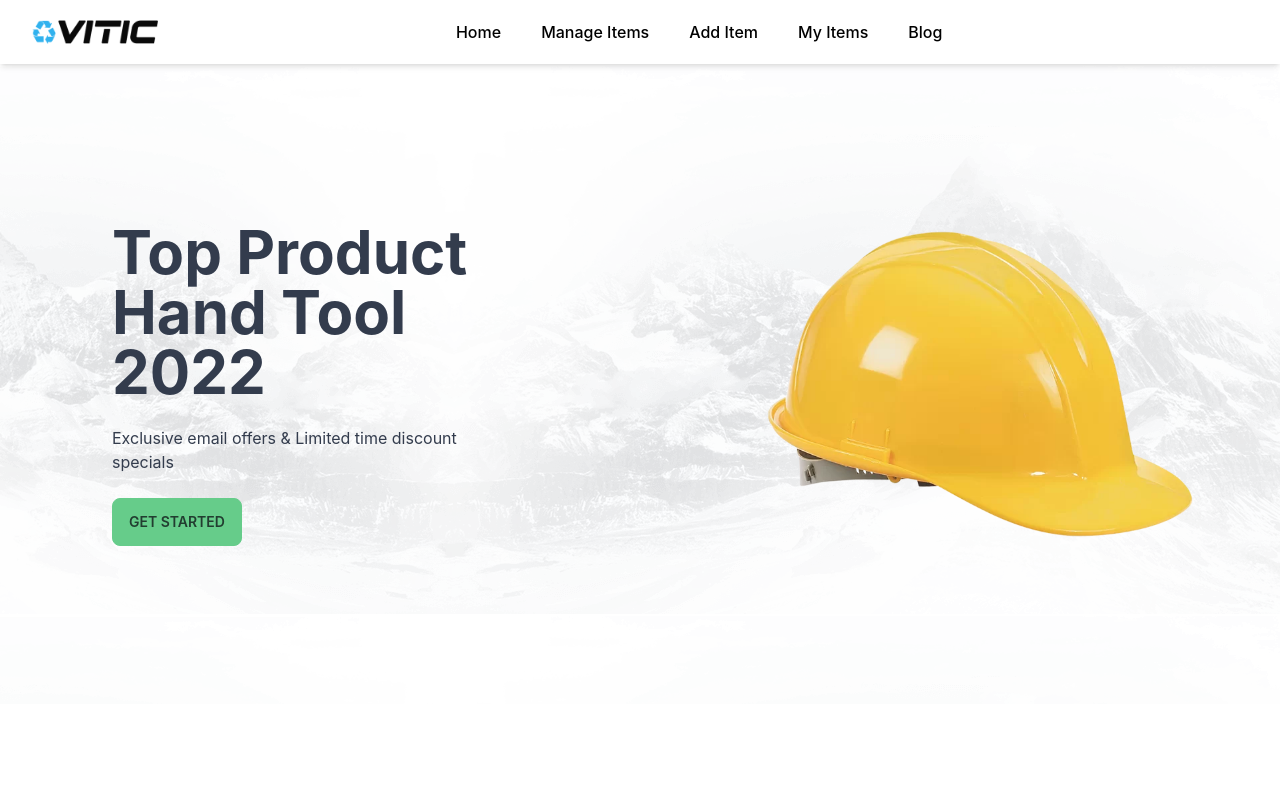
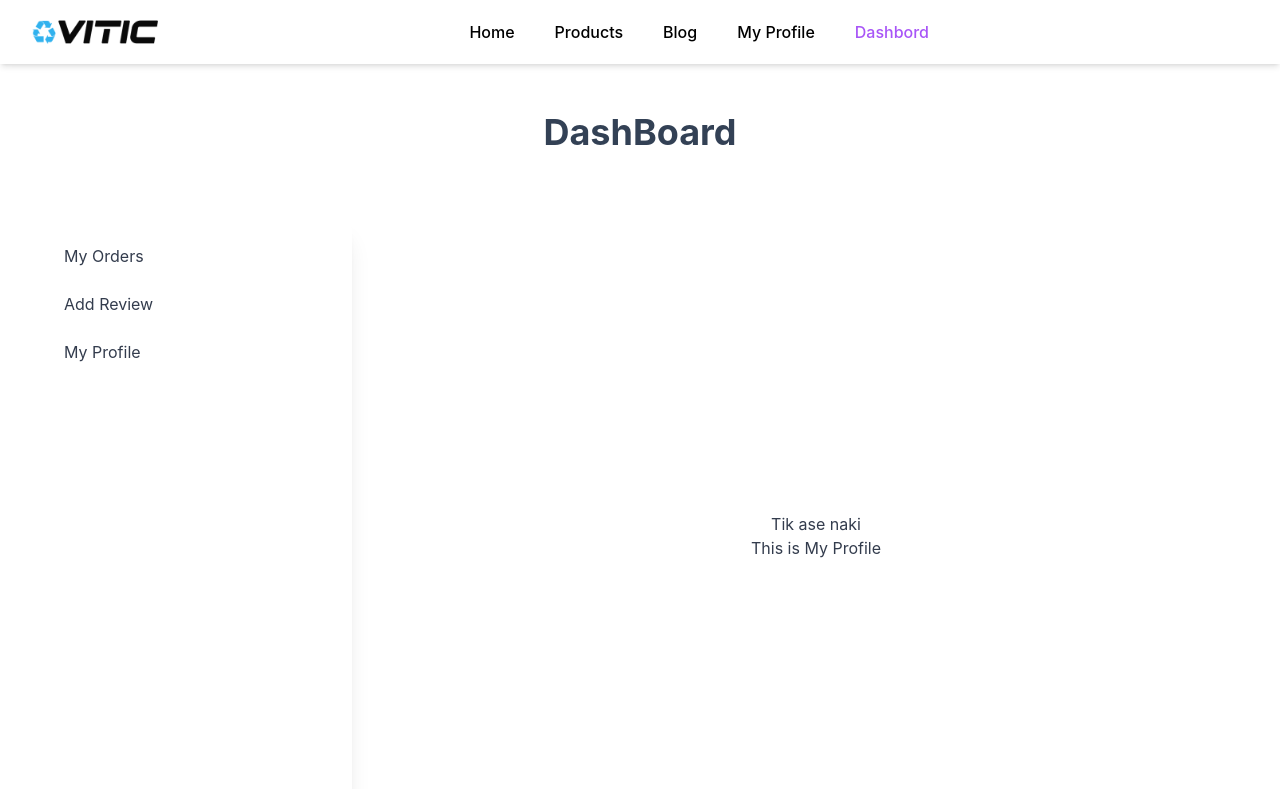
Before and after one commit to joypaul3592/Manufacturer-website, a React (Create React App) app: page /dashboard/myProfile in a window 1280 px wide. Shown: the top 789 px of the page. Built offline with nearby package versions, Linux system fonts and the light colour scheme.

Commit message:
adding dashbord

```diff
--- a/src/App.js
+++ b/src/App.js
@@ -1,5 +1,14 @@
-import './App.css';
+import { Route, Routes } from 'react-router-dom';
+import ProtectRoute from './Authentication/ProtectRoute';
+import Blog from './Pages/Blog/Blog';
+import AddReview from './Pages/Dashboard/AddReview';
+import Dashboard from './Pages/Dashboard/Dashboard';
+import DasMyProfiles from './Pages/Dashboard/DasMyProfiles';
+import MyOrders from './Pages/Dashboard/MyOrders';
 import Home from './Pages/Home/Home';
+import MyProfile from './Pages/MyProfile/MyProfile';
+import Product from './Pages/Product/Product';
+import Login from './Pages/UserLogin/Login';
 import Navbar from './Sheard/Navbar';
 
 
@@ -7,7 +16,34 @@ function App() {
   return (
     <div className="App">
       <Navbar></Navbar>
-      <Home></Home>
+      <Routes>
+        {/* public Route */}
+        <Route path='/' element={<Home></Home>}></Route>
+        <Route path='/blog' element={<Blog></Blog>}></Route>
+        <Route path='/myProfile' element={<MyProfile></MyProfile>}></Route>
+        <Route path='/login' element={<Login></Login>}></Route>
+        {/* public Route */}
+
+
+        {/* Privet Route */}
+        <Route path='/products' element={<Product />} />
+        <Route path='/dashboard' element={<Dashboard>
+
+
+
+        </Dashboard>}>
+
+          <Route path='myOrders' element={<MyOrders></MyOrders>}></Route>
+
+          <Route path='addReview' element={<AddReview></AddReview>}></Route>
+
+          <Route path='myProfile' element={<DasMyProfiles></DasMyProfiles>}></Route>
+
+        </Route>
+
+        {/* Privet Route */}
+
+      </Routes>
 
     </div>
   );
--- /dev/null
+++ b/src/Authentication/ProtectRoute.js
@@ -0,0 +1,15 @@
+import React from "react";
+import { Navigate, Outlet, useLocation } from "react-router-dom"
+
+
+const ProtectRoute = () => {
+    const Location = useLocation();
+    const user = true;
+    if (!user) {
+        return <Navigate to='/login' state={{ from: Location }} replace />
+    }
+    return <Outlet />
+}
+
+
+export default ProtectRoute;
--- /dev/null
+++ b/src/Pages/Blog/Blog.js
@@ -0,0 +1,11 @@
+import React from 'react';
+
+const Blog = () => {
+    return (
+        <div>
+            <h1>This is Bolg Page</h1>
+        </div>
+    );
+};
+
+export default Blog;
--- /dev/null
+++ b/src/Pages/Dashboard/AddReview.js
@@ -0,0 +1,11 @@
+import React from 'react';
+
+const AddReview = () => {
+    return (
+        <div>
+            <h1 className='text-7xl font-bold'>This is Add Review</h1>
+        </div>
+    );
+};
+
+export default AddReview;
--- /dev/null
+++ b/src/Pages/Dashboard/DasMyProfiles.js
@@ -0,0 +1,11 @@
+import React from 'react';
+
+const DasMyProfiles = () => {
+    return (
+        <div>
+            <h1>This is My Profile</h1>
+        </div>
+    );
+};
+
+export default DasMyProfiles;
--- /dev/null
+++ b/src/Pages/Dashboard/Dashboard.js
@@ -0,0 +1,13 @@
+import React from 'react';
+import { Outlet } from 'react-router-dom';
+import DashboardSideBare from './DashboardSideBare';
+
+const Dashboard = ({ children }) => {
+    return (
+        <DashboardSideBare>
+            <Outlet />
+        </DashboardSideBare>
+    );
+};
+
+export default Dashboard;
--- /dev/null
+++ b/src/Pages/Dashboard/DashboardSideBare.js
@@ -0,0 +1,32 @@
+import React from 'react';
+import { Link } from 'react-router-dom';
+
+const DashboardSideBare = ({ children }) => {
+    return (
+        <div className=' max-w-7xl mx-auto px-8'>
+            <h1 className='my-12 text-4xl text-center text-slate-700 font-bold' >DashBoard</h1>
+            <div class="drawer w-full drawer-mobile  h-[80vh] mt-16">
+                <input id="my-drawer-2" type="checkbox" class="drawer-toggle" />
+                <div class="drawer-content flex flex-col items-center justify-center">
+
+                    <h1>Tik ase naki</h1>
+                    {children}
+                    <label for="my-drawer-2" class="btn btn-primary drawer-button lg:hidden">Open drawer</label>
+
+                </div>
+                <div class="drawer-side ">
+                    <label for="my-drawer-2" class="drawer-overlay "></label>
+                    <ul class="menu bg-base-100 p-4 overflow-y-auto w-80 text-base-content mr-8 rounded-r-2xl shadow-xl">
+                        {/* <!-- Sidebar content here --> */}
+                        <li><Link to='myOrders'>My Orders</Link></li>
+                        <li><Link to='addReview'>Add Review</Link></li>
+                        <li><Link to='myProfile'>My Profile</Link></li>
+                    </ul>
+
+                </div>
+            </div>
+        </div>
+    );
+};
+
+export default DashboardSideBare;
--- /dev/null
+++ b/src/Pages/Dashboard/MyOrders.js
@@ -0,0 +1,11 @@
+import React from 'react';
+
+const MyOrders = () => {
+    return (
+        <div>
+            <h1>This is My Order</h1>
+        </div>
+    );
+};
+
+export default MyOrders;
--- /dev/null
+++ b/src/Pages/MyProfile/MyProfile.js
@@ -0,0 +1,11 @@
+import React from 'react';
+
+const MyProfile = () => {
+    return (
+        <div>
+            <h1>This is My Profile</h1>
+        </div>
+    );
+};
+
+export default MyProfile;
--- /dev/null
+++ b/src/Pages/Product/Product.js
@@ -0,0 +1,11 @@
+import React from 'react';
+
+const Product = () => {
+    return (
+        <div>
+            <h1>This is Products Page</h1>
+        </div>
+    );
+};
+
+export default Product;
--- /dev/null
+++ b/src/Pages/UserLogin/Login.js
@@ -0,0 +1,11 @@
+import React from 'react';
+
+const Login = () => {
+    return (
+        <div>
+            <h1>This is Login</h1>
+        </div>
+    );
+};
+
+export default Login;
--- a/src/Sheard/Navbar.js
+++ b/src/Sheard/Navbar.js
@@ -63,22 +63,22 @@ const Navbar = () => {
                                             className={({ isActive }) => (`px-3 py-2 rounded-md text-md font-medium ${isActive ? 'text-purple-500' : 'text-black'}`)}
                                         >Home</NavLink>
                                         <NavLink
-                                            to={'manageItem'}
+                                            to={'products'}
                                             className={({ isActive }) => (`px-3 py-2 rounded-md text-md font-medium ${isActive ? 'text-purple-500' : 'text-black'}`)}
-                                        >Manage Items</NavLink>
-                                        <NavLink
-                                            to={'addItem'}
-                                            className={({ isActive }) => (`px-3 py-2 rounded-md text-md font-medium ${isActive ? 'text-purple-500' : 'text-black'}`)}
-                                        >Add Item</NavLink>
-                                        <NavLink
-                                            to={'myItem'}
-                                            className={({ isActive }) => (`px-3 py-2 rounded-md text-md font-medium ${isActive ? 'text-purple-500' : 'text-black'}`)}
-                                        >My Items
-                                        </NavLink>
+                                        >Products</NavLink>
                                         <NavLink
                                             to={'blog'}
                                             className={({ isActive }) => (`px-3 py-2 rounded-md text-md font-medium ${isActive ? 'text-purple-500' : 'text-black'}`)}
-                                        >Blog
+                                        >Blog</NavLink>
+                                        <NavLink
+                                            to={'myProfile'}
+                                            className={({ isActive }) => (`px-3 py-2 rounded-md text-md font-medium ${isActive ? 'text-purple-500' : 'text-black'}`)}
+                                        >My Profile
+                                        </NavLink>
+                                        <NavLink
+                                            to={'dashboard'}
+                                            className={({ isActive }) => (`px-3 py-2 rounded-md text-md font-medium ${isActive ? 'text-purple-500' : 'text-black'}`)}
+                                        >Dashbord
                                         </NavLink>
 
                                     </div>
@@ -152,22 +152,22 @@ const Navbar = () => {
                                 className={({ isActive }) => (`px-3 py-2 rounded-md text-md font-medium ${isActive ? 'text-purple-500' : 'text-black'}`)}
                             >Home</NavLink>
                             <NavLink
-                                to={'manageItem'}
+                                to={'products'}
                                 className={({ isActive }) => (`px-3 py-2 rounded-md text-md font-medium ${isActive ? 'text-purple-500' : 'text-black'}`)}
-                            >Manage Items</NavLink>
-                            <NavLink
-                                to={'addItem'}
-                                className={({ isActive }) => (`px-3 py-2 rounded-md text-md font-medium ${isActive ? 'text-purple-500' : 'text-black'}`)}
-                            >Add Items</NavLink>
-                            <NavLink
-                                to={'myItem'}
-                                className={({ isActive }) => (`px-3 py-2 rounded-md text-md font-medium ${isActive ? 'text-purple-500' : 'text-black'}`)}
-                            >My Items
-                            </NavLink>
+                            >Products</NavLink>
                             <NavLink
                                 to={'blog'}
                                 className={({ isActive }) => (`px-3 py-2 rounded-md text-md font-medium ${isActive ? 'text-purple-500' : 'text-black'}`)}
-                            >Blog
+                            >Blog</NavLink>
+                            <NavLink
+                                to={'myProfile'}
+                                className={({ isActive }) => (`px-3 py-2 rounded-md text-md font-medium ${isActive ? 'text-purple-500' : 'text-black'}`)}
+                            >My Profile
+                            </NavLink>
+                            <NavLink
+                                to={'dashboard'}
+                                className={({ isActive }) => (`px-3 py-2 rounded-md text-md font-medium ${isActive ? 'text-purple-500' : 'text-black'}`)}
+                            >Dashbord
                             </NavLink>
                         </div>
                         <div className="px-2 pt-2 pb-3 space-y-1">
```
